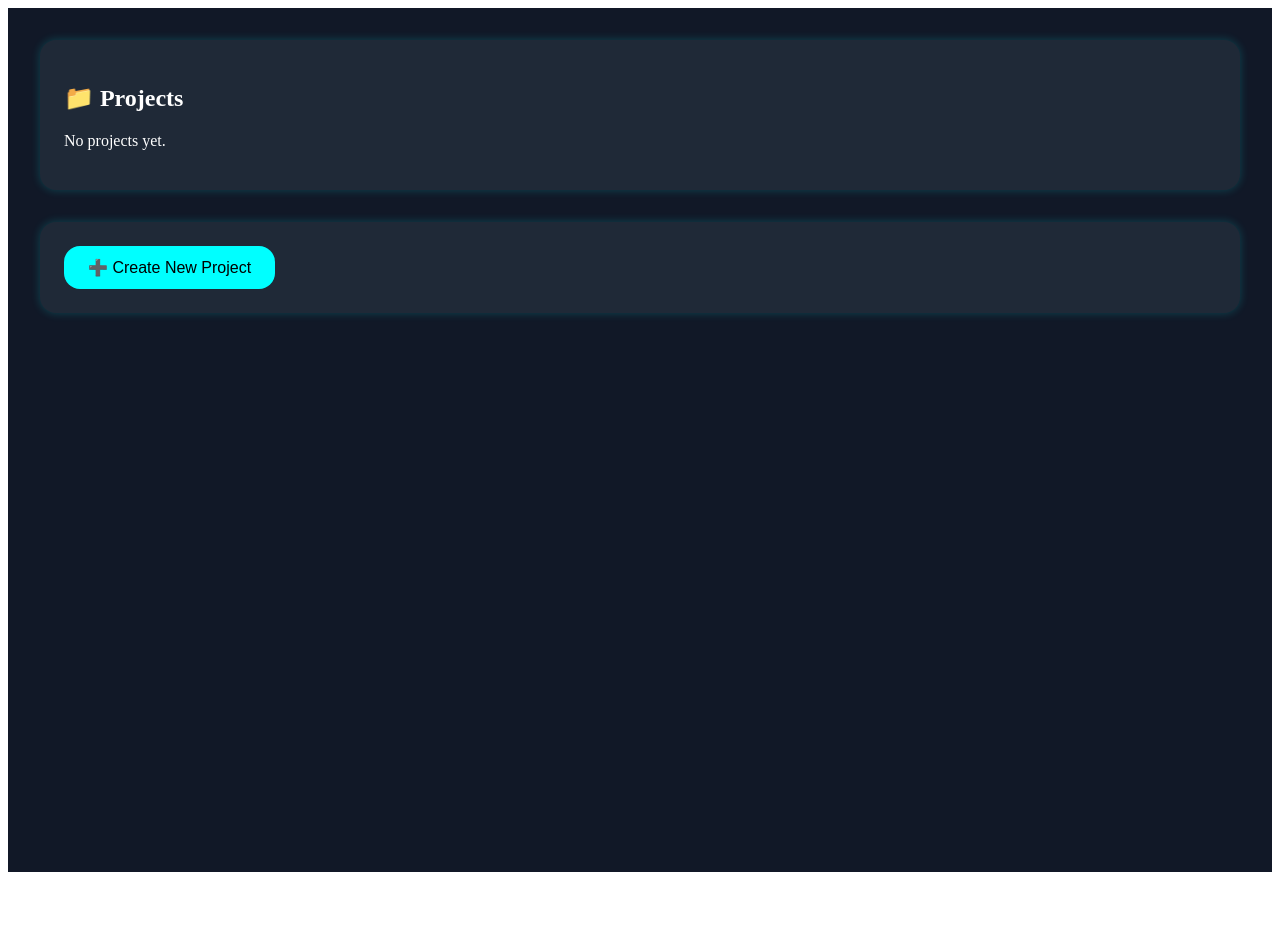
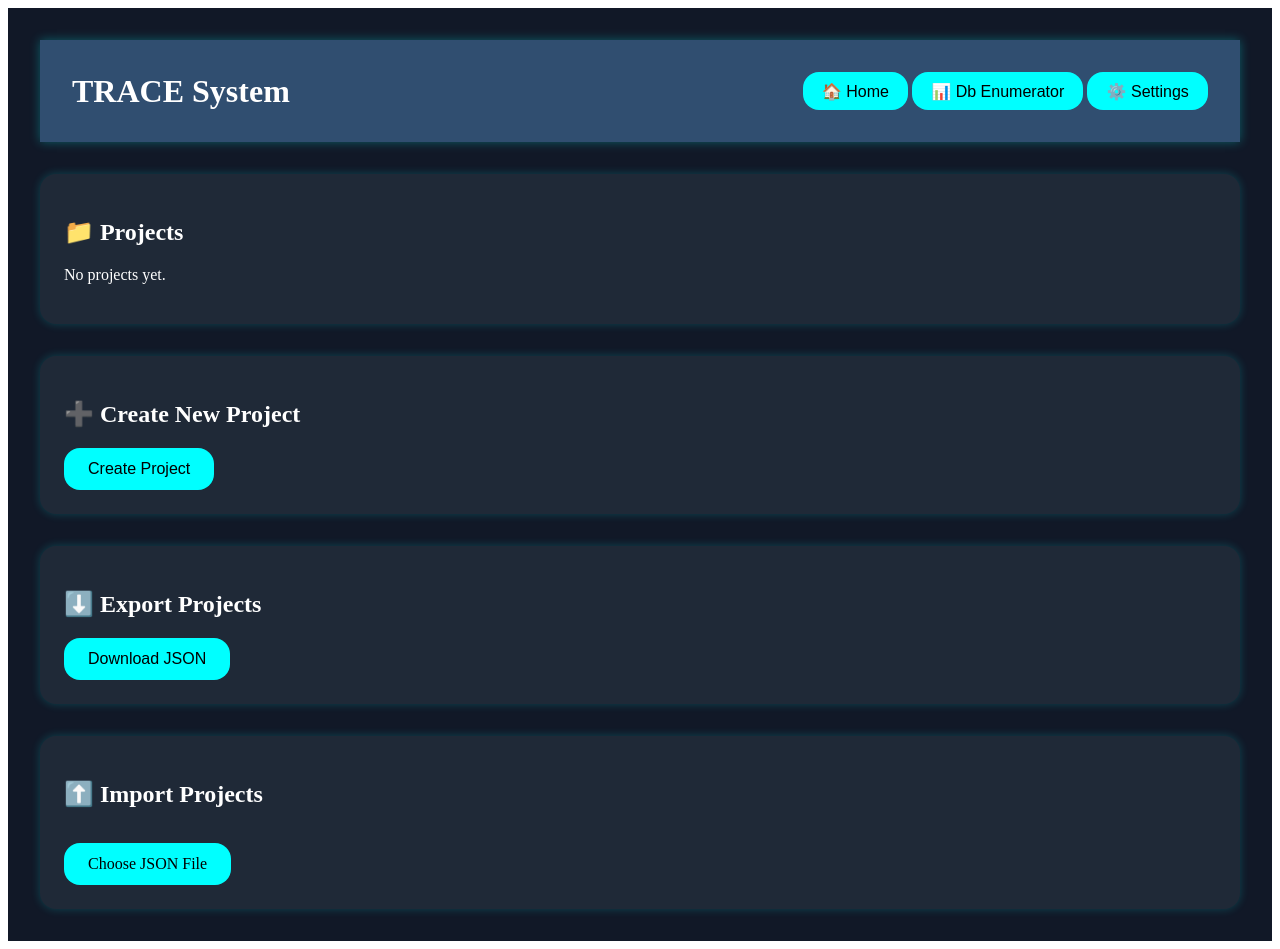
Before and after one commit to anthonyV52/TRACE, a SvelteKit app: page /project in a window 1280 px wide. Before the commit the page ends 880 px from the top, so only its background shows below. Built offline with nearby package versions, Linux system fonts and the light colour scheme.

Commit message:
updated project page

```diff
--- a/src/routes/project/+page.svelte
+++ b/src/routes/project/+page.svelte
@@ -1,6 +1,4 @@
 <script lang="ts">
-    import { onMount } from 'svelte';
-
     let name: string = "";
     let owner_id: string = "";
     let message: string = "";
@@ -11,7 +9,7 @@
       owner_id: number;
     }
 
-    let projects: Project[] = []; // ✅ Typed list of projects
+    let projects: Project[] = [];
     let showDialog: boolean = false;
 
     async function createProject() {
@@ -27,13 +25,12 @@
           })
         });
 
-
         const result = await response.json();
 
         if (response.ok) {
           message = `✅ ${result.message} (ID: ${result.project_id})`;
           projects.push({ id: result.project_id, name, owner_id: parseInt(owner_id) });
-          showDialog = false; // Close dialog on success
+          showDialog = false;
           name = "";
           owner_id = "";
         } else {
@@ -46,6 +43,39 @@
           message = `❌ An unknown error occurred.`;
         }
       }
+    }
+
+    function exportProjects() {
+      const dataStr = JSON.stringify(projects, null, 2);
+      const blob = new Blob([dataStr], { type: "application/json" });
+      const url = URL.createObjectURL(blob);
+      const a = document.createElement('a');
+      a.href = url;
+      a.download = "projects.json";
+      a.click();
+      URL.revokeObjectURL(url);
+    }
+
+    function importProjects(event: Event) {
+      const input = event.target as HTMLInputElement;
+      const file = input.files?.[0];
+      if (!file) return;
+
+      const reader = new FileReader();
+      reader.onload = (e) => {
+        try {
+          const importedData = JSON.parse(e.target?.result as string);
+          if (Array.isArray(importedData)) {
+            projects = importedData;
+            message = "✅ Projects imported successfully!";
+          } else {
+            message = "❌ Invalid file format.";
+          }
+        } catch (e) {
+          message = "❌ Failed to parse JSON.";
+        }
+      };
+      reader.readAsText(file);
     }
   </script>
 
@@ -60,7 +90,40 @@
       min-height: 100vh;
     }
 
-    .projects-section, .create-section {
+    .header-bar {
+      display: flex;
+      justify-content: space-between;
+      align-items: center;
+      background-color: #304e70;
+      padding: 2rem 2rem;
+      box-shadow: 0 0 10px rgba(0, 255, 255, 0.3);
+    }
+
+    .header-bar h1 {
+      font-size: 2rem;
+      margin: 0;
+    }
+
+
+    .nav-buttons a {
+      text-decoration: none;
+    }
+
+    .nav-buttons button {
+      background-color: #00ffff;
+      color: #000;
+      padding: 0.6rem 1.2rem;
+      border: none;
+      border-radius: 1rem;
+      font-size: 1rem;
+      font-weight: 500;
+      cursor: pointer;
+    }
+
+    .projects-section,
+    .create-section,
+    .export-section,
+    .import-section {
       background-color: #1f2937;
       padding: 1.5rem;
       border-radius: 1rem;
@@ -73,7 +136,8 @@
       gap: 1rem;
     }
 
-    input {
+    input[type="text"],
+    input[type="number"] {
       padding: 0.5rem;
       border-radius: 0.5rem;
       border: none;
@@ -91,6 +155,25 @@
       color: #000;
     }
 
+    .file-upload-container {
+      position: relative;
+      display: inline-block;
+      margin-top: 1rem;
+    }
+
+    .file-upload-label {
+      background-color: #00ffff;
+      color: #000;
+      padding: 0.75rem 1.5rem;
+      border-radius: 1rem;
+      cursor: pointer;
+      display: inline-block;
+    }
+
+    input[type="file"] {
+      display: none;
+    }
+
     .message {
       margin-top: 1rem;
       font-weight: bold;
@@ -98,7 +181,10 @@
 
     .modal {
       position: fixed;
-      top: 0; left: 0; right: 0; bottom: 0;
+      top: 0;
+      left: 0;
+      right: 0;
+      bottom: 0;
       background: rgba(0, 0, 0, 0.6);
       display: flex;
       justify-content: center;
@@ -115,6 +201,16 @@
   </style>
 
   <div class="container">
+    <!-- ✅ Top Header with Nav Buttons -->
+    <div class="header-bar">
+      <h1>TRACE System</h1>
+      <div class="nav-buttons">
+        <a href="/"><button>🏠 Home</button></a>
+        <a href="/database"><button>📊 Db Enumerator</button></a>
+        <a href="/settings"><button>⚙️ Settings</button></a>
+      </div>
+    </div>
+
     <!-- ✅ Project List Section -->
     <div class="projects-section">
       <h2>📁 Projects</h2>
@@ -129,10 +225,33 @@
       {/if}
     </div>
 
-    <!-- ✅ Create Project Button -->
+    <!-- ✅ Create Project Section -->
     <div class="create-section">
-      <button on:click={() => showDialog = true}>➕ Create New Project</button>
+      <h2>➕ Create New Project</h2>
+      <button on:click={() => showDialog = true}>Create Project</button>
     </div>
+
+    <!-- ✅ Export Section -->
+    <div class="export-section">
+      <h2>⬇️ Export Projects</h2>
+      <button on:click={exportProjects}>Download JSON</button>
+    </div>
+
+    <!-- ✅ Import Section -->
+    <div class="import-section">
+      <h2>⬆️ Import Projects</h2>
+      <div class="file-upload-container">
+        <label class="file-upload-label">
+          Choose JSON File
+          <input type="file" accept="application/json" on:change={importProjects} />
+        </label>
+      </div>
+    </div>
+
+    <!-- ✅ Message -->
+    {#if message}
+      <div class="message">{message}</div>
+    {/if}
   </div>
 
   <!-- ✅ Modal Dialog -->
```
